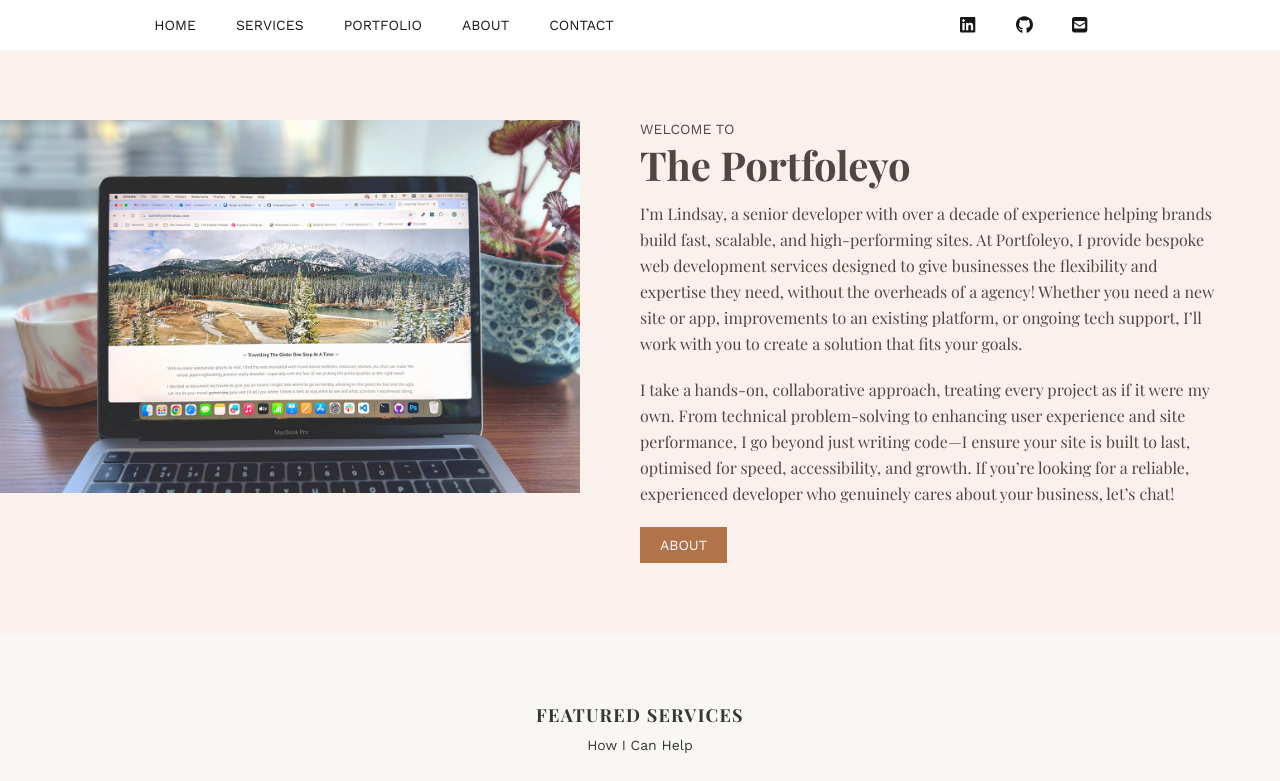
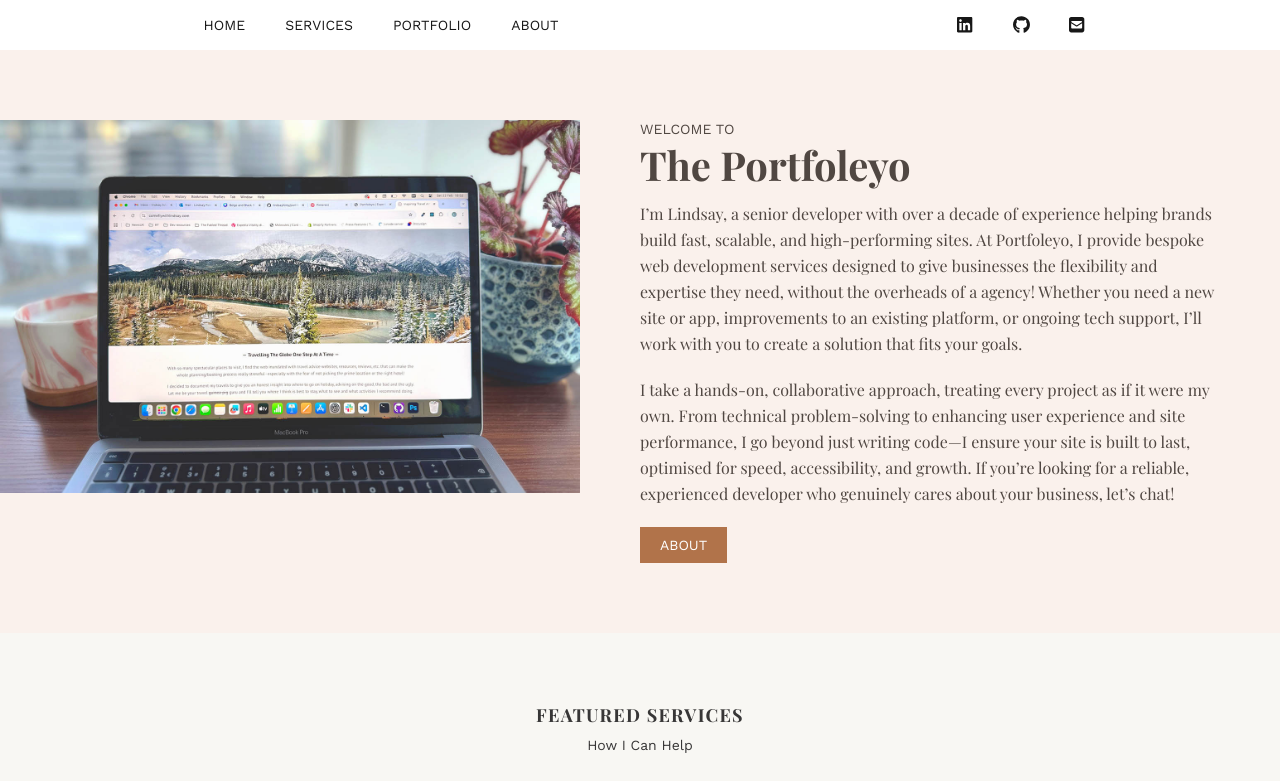
Before and after one commit to lindsayfoley/portfoleyo, a Next.js app: page / in a window 1280 px wide. Shown: the top 781 px of the page. Built offline with nearby package versions, Linux system fonts and the light colour scheme; a web font is replaced by a local one.

Commit message:
simplifying nav

```diff
--- a/src/components/footer/footer.tsx
+++ b/src/components/footer/footer.tsx
@@ -60,16 +60,16 @@ const Footer = () => (
         <h5 className={styles.title}>Browse</h5>
         <ul className={styles.list}>
           <li>
-            <Link href="/services">Services</Link>
+            <Link href="/work#services">Services</Link>
           </li>
           <li>
-            <Link href="/portfolio">Portfolio</Link>
+            <Link href="/work#portfolio">Portfolio</Link>
           </li>
           <li>
             <Link href="/about">About</Link>
           </li>
           <li>
-            <Link href="/contact">Contact</Link>
+            <Link href="/about#contact">Contact</Link>
           </li>
         </ul>
       </div>
--- a/src/components/nav/nav.module.css
+++ b/src/components/nav/nav.module.css
@@ -16,7 +16,7 @@
     scroll-snap-align: center;
     display: flex;
     justify-content: flex-start;
-    padding: 0 15px;
+    margin: 0 15px;
 
     .linksList {
         display: flex;
@@ -28,10 +28,6 @@
             padding-right: 15px;
         }
     }
-}
-
-.homeLink {
-    display: none;
 }
 
 .pages {
@@ -63,10 +59,6 @@
         }
     }
 
-    .homeLink {
-        display: block;
-    }
-
     .icons {
         width: 40%;
     }
--- a/src/components/nav/nav.tsx
+++ b/src/components/nav/nav.tsx
@@ -9,20 +9,17 @@ const Nav = () => {
     <nav className={styles.container}>
       <div className={`${styles.pages} ${styles.links}`}>
         <ul className={styles.linksList}>
-          <li className={styles.homeLink}>
+          <li>
             <Link href="/">Home</Link>
           </li>
           <li>
-            <Link href="/services">Services</Link>
+            <Link href="/work#services">Services</Link>
           </li>
           <li>
-            <Link href="/portfolio">Portfolio</Link>
+            <Link href="/work#portfolio">Portfolio</Link>
           </li>
           <li>
             <Link href="/about">About</Link>
-          </li>
-          <li className={styles.last}>
-            <Link href="/contact">Contact</Link>
           </li>
         </ul>
       </div>
--- a/src/pages/contact.tsx
+++ /dev/null
@@ -1,3 +0,0 @@
-export default function Contact() {
-  return <>contact</>;
-}
--- a/src/pages/portfolio.tsx
+++ /dev/null
@@ -1,3 +0,0 @@
-export default function Portfolio() {
-  return <>portfolio</>;
-}
--- a/src/pages/services.tsx
+++ /dev/null
@@ -1,3 +0,0 @@
-export default function Services() {
-  return <>services</>;
-}
```
